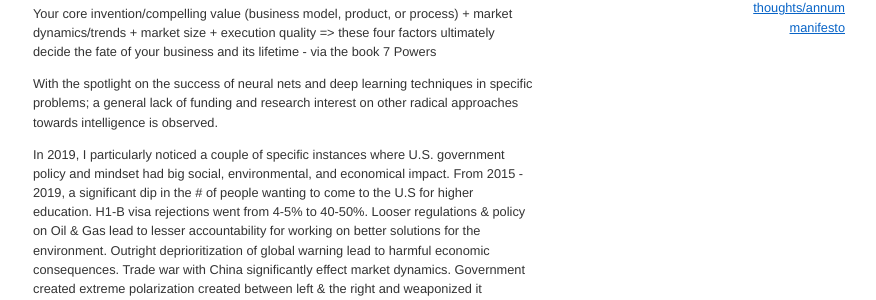
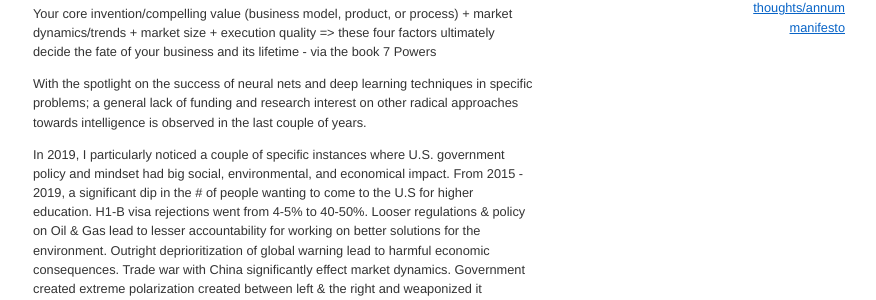
Before and after one commit to abhisharmab/abhisharmab.github.io, a Jekyll site: the page built from thoughts/_posts/2019-01-01-thoughts-in-2019.md, in a window 1280 px wide and 900 px high. Shown: the part 156-456 px from the top of the window, without its empty margins (191-1067 px from the left). Built offline with Jekyll 4.4.1, drawn with Linux system fonts in a browser that asks for light colours.

Commit message:
new post and th updates

```diff
--- a/thoughts/_posts/2019-01-01-thoughts-in-2019.md
+++ b/thoughts/_posts/2019-01-01-thoughts-in-2019.md
@@ -8,7 +8,7 @@ abstract: Collage of powerful thoughts and notes
 
 Your core invention/compelling value (business model, product, or process) + market dynamics/trends + market size + execution quality => these four factors ultimately decide the fate of your business and its lifetime - via the book 7 Powers
 
-With the spotlight on the success of neural nets and deep learning techniques in specific problems; a general lack of funding and research interest on other radical approaches towards intelligence is observed.
+With the spotlight on the success of neural nets and deep learning techniques in specific problems; a general lack of funding and research interest on other radical approaches towards intelligence is observed in the last couple of years.
 
 In 2019, I particularly noticed a couple of specific instances where U.S. government policy and mindset had big social, environmental, and economical impact. From 2015 - 2019, a significant dip in the # of people wanting to come to the U.S for higher education. H1-B visa rejections went from 4-5% to 40-50%. Looser regulations & policy on Oil & Gas lead to lesser accountability for working on better solutions for the environment. Outright deprioritization of global warning lead to harmful economic consequences. Trade war with China significantly effect market dynamics. Government created extreme polarization created between left & the right and weaponized it domestically.
 
```
Also changed, not shown: essays/_posts/2019-09-21-kilimanjaro.md (added, +11 -0 lines).
